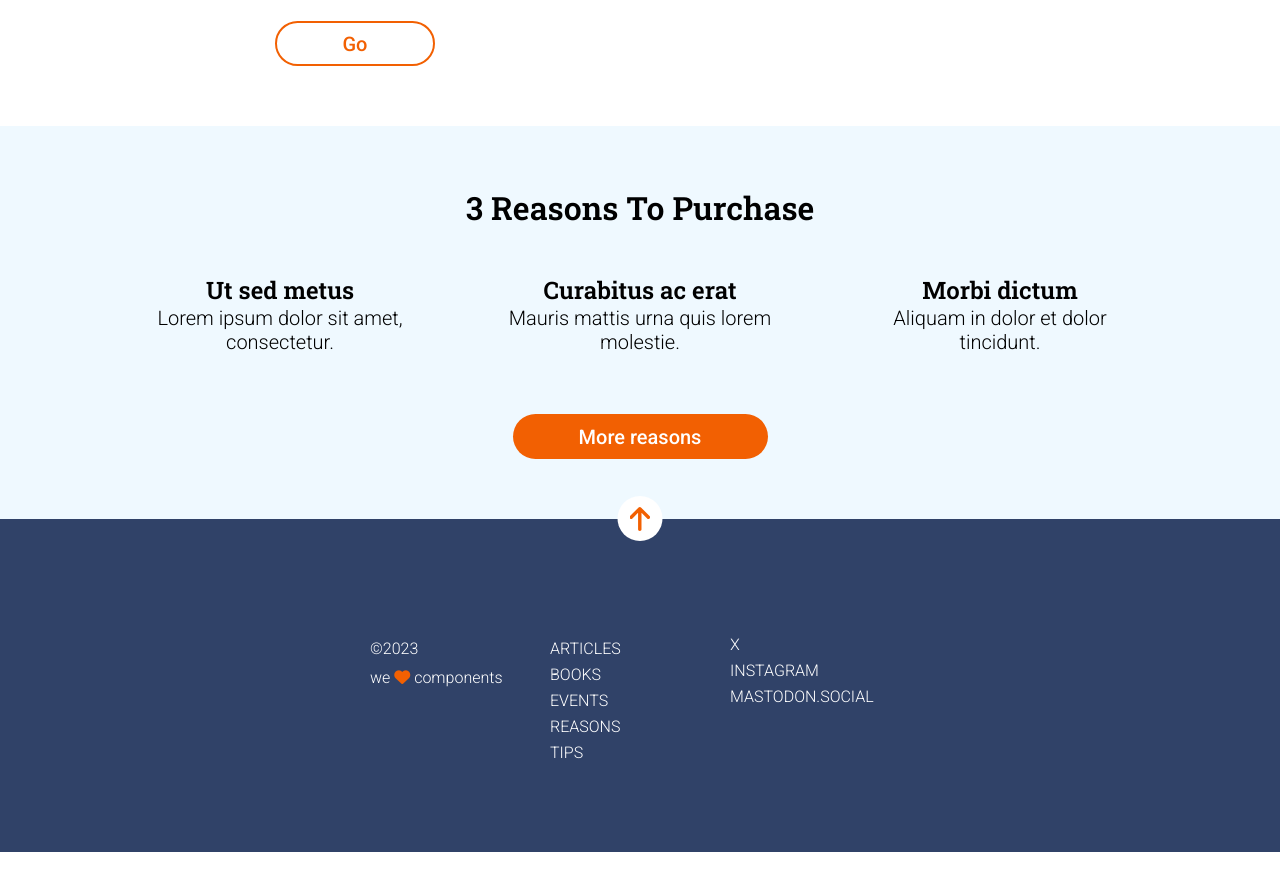
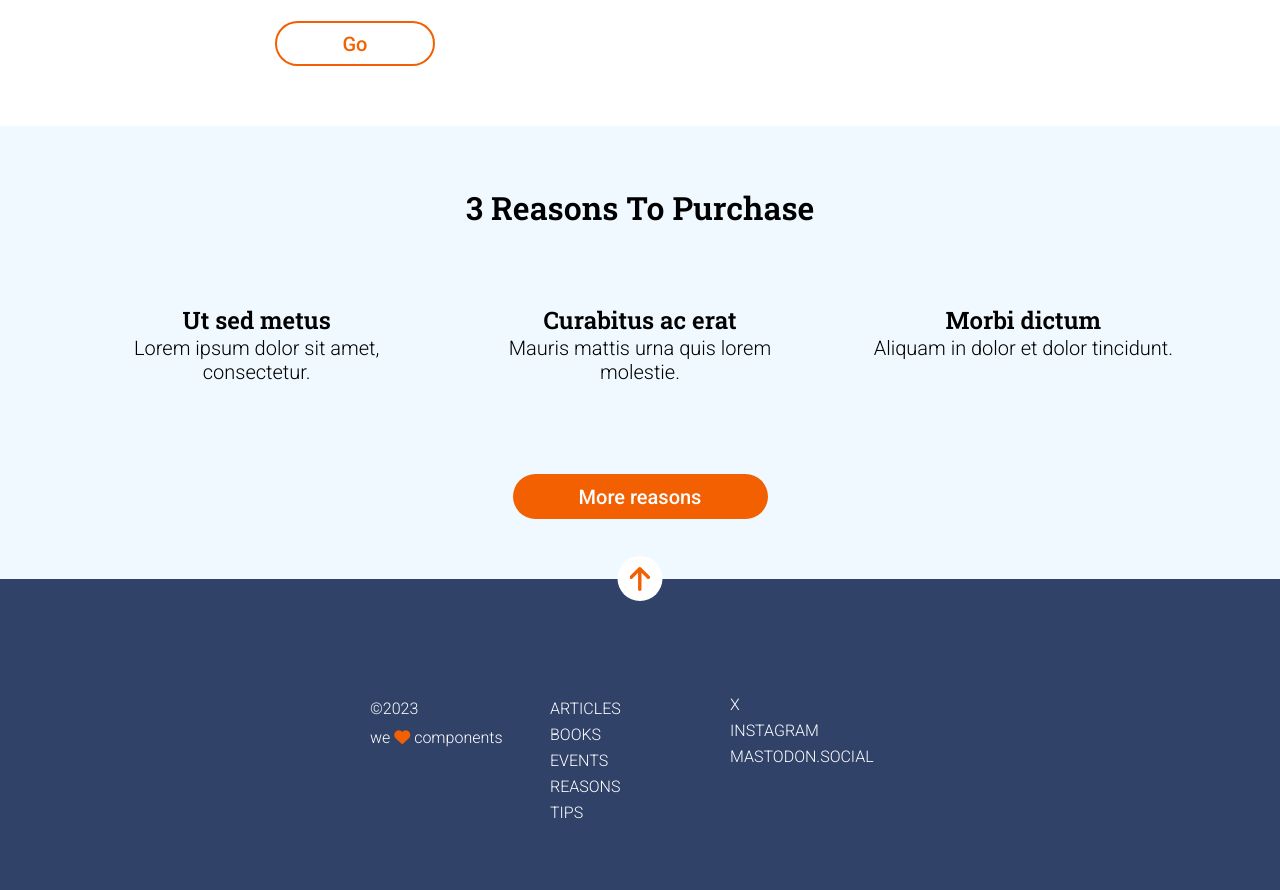
Before and after one commit to Adalab/modulo-1-evaluacion-final-iewaw, a website built with Vite: page src/index.html in a window 1280 px wide. Shown: the part 1000-1890 px from the top of the page. Before the commit the page ends 1852 px from the top, so only its background shows below. Built offline with nearby package versions, Linux system fonts and the light colour scheme; files whose address does not match are found by name.

Commit message:
improving the grid section

```diff
--- a/src/partials/main.html
+++ b/src/partials/main.html
@@ -8,7 +8,6 @@
     </section>
     <section id="reasons" class="section2">
         <h4 class="section2__purchase">3 Reasons To Purchase</h4>
-        <div class="section2__grid">
         <article class="section2__reasons">
             <h5 class="section2__reasons__reason">Ut sed metus</h5>
             <p class="section2__reasons__description">Lorem ipsum dolor sit amet, consectetur.
@@ -24,7 +23,6 @@
             <p class="section2__reasons__description">Aliquam in dolor et dolor tincidunt.
             </p>
         </article>
-        </div>
         <span class="section2__more">More reasons</span>
     </section>
 </main>
--- a/src/scss/layout/_page.scss
+++ b/src/scss/layout/_page.scss
@@ -53,17 +53,8 @@
             margin-bottom: 4.5rem;
         }
 
-        &__grid {
-            display: grid;
-            grid-template-columns: 1fr;
-            margin-left: 5.5rem;
-            margin-right: 5.5rem;
-            align-items: center;
-            align-content: center;
-        }
-
         &__reasons {
-            padding-bottom: 4.5rem;
+            padding: 0 5.5rem 4.5rem 5.5rem;
 
             &__reason {
                 font: 1.8rem $font-2;
@@ -117,17 +108,18 @@
 
         .section2 {
             padding: 3rem 4rem 6rem 4rem;
+            grid-template-columns: 1fr 1fr 1fr;
+            gap: 1.5rem;
 
             &__purchase {
+                grid-row: 1;
+                grid-column: 1 / 4;
                 font-size: 2.6rem;
             }
 
-            &__grid {
-                grid-template-columns: 1fr 1fr 1fr;
-                gap: 1.5rem;
-            }
+            &__reasons {
+                padding: 0 0.5rem 4.5rem 0.5rem;
 
-            &__reasons {
                 &__reason {
                     font-size: 2.4rem;
                 }
@@ -138,6 +130,8 @@
             }
 
             &__more {
+                grid-row: 3;
+                grid-column: 1 / 4;
                 width: 21rem;
             }
         }
@@ -165,13 +159,10 @@
 
         .section2 {
             padding: 6rem 8rem;
+            gap: 3rem;
 
             &__purchase {
                 font-size: 3.2rem;
-            }
-
-            &__grid {
-                gap: 7rem;
             }
 
             &__reasons {
```
Lines whose indentation alone changed are shown as unchanged.
